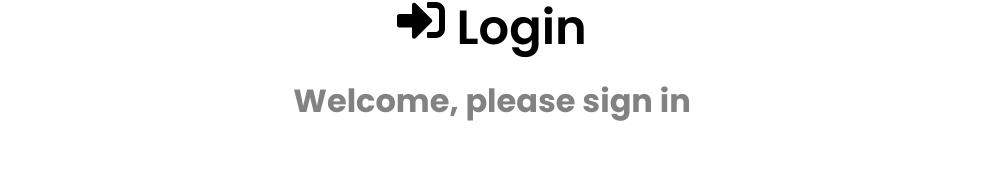
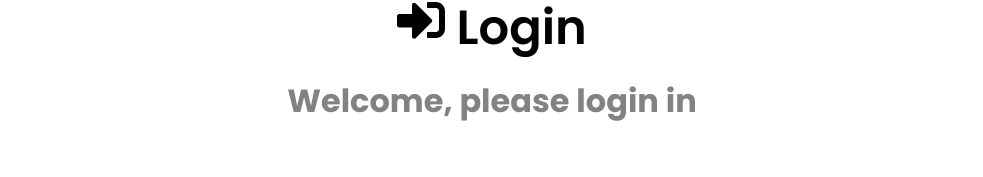
Before and after one commit to lingfungc/mern-goalsetter-app, a React (Create React App) app in the folder frontend/: page /login in a window 1280 px wide. Shown: the part 144-321 px from the top of the page, without its empty margins (148-1131 px from the left). Built offline with nearby package versions, Linux system fonts and the light colour scheme.

Commit message:
updated login.jsx header message

```diff
--- a/frontend/src/pages/Login.jsx
+++ b/frontend/src/pages/Login.jsx
@@ -28,7 +28,7 @@ const Login = () => {
         <h1>
           <FaSignInAlt /> Login
         </h1>
-        <p>Welcome, please sign in</p>
+        <p>Welcome, please login in</p>
       </section>
 
       <section className="form">
```
